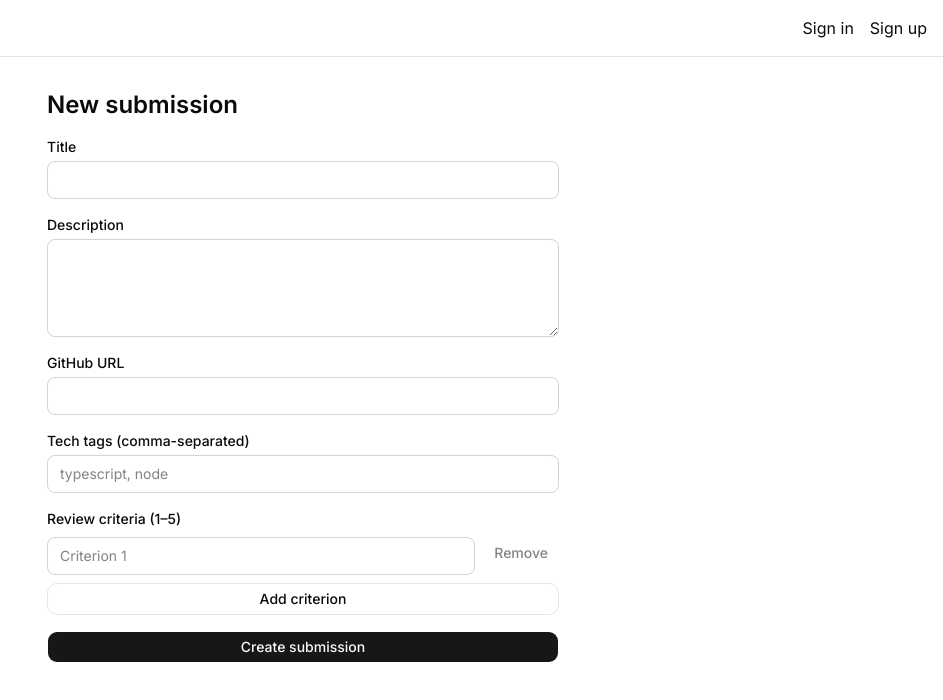
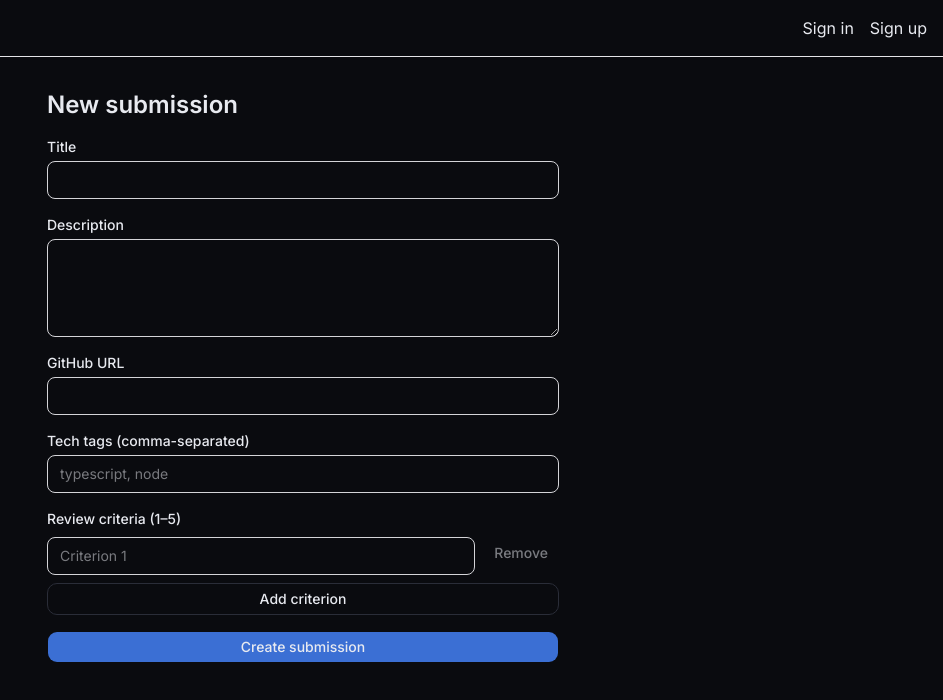
Before and after one commit to chanukinaveesha/codecritic, a Next.js app in the folder frontend/: page /submissions/new in a window 1280 px wide. Shown: the top 700 px of the page, without its empty margins (337-1280 px from the left). Built offline with nearby package versions, Linux system fonts and the light colour scheme; no server answers.

Commit message:
feat: update design tokens and shadow properties in globals.css

```diff
--- a/frontend/src/app/globals.css
+++ b/frontend/src/app/globals.css
@@ -39,48 +39,66 @@
   --color-popover: var(--popover);
   --color-card-foreground: var(--card-foreground);
   --color-card: var(--card);
-  --radius-sm: calc(var(--radius) * 0.6);
-  --radius-md: calc(var(--radius) * 0.8);
-  --radius-lg: var(--radius);
-  --radius-xl: calc(var(--radius) * 1.4);
-  --radius-2xl: calc(var(--radius) * 1.8);
-  --radius-3xl: calc(var(--radius) * 2.2);
-  --radius-4xl: calc(var(--radius) * 2.6);
+
+  --radius-xs: 0.25rem;
+  --radius-sm: 0.375rem;
+  --radius-md: 0.5rem;
+  --radius-lg: 0.625rem;
+  --radius-xl: 0.75rem;
+
+  --shadow-subtle: 0 1px 2px rgba(0, 0, 0, 0.4), 0 0 0 1px var(--border);
+  --shadow-soft: 0 4px 12px rgba(0, 0, 0, 0.45), 0 0 0 1px var(--border);
+  --shadow-surface: 0 12px 32px rgba(0, 0, 0, 0.55), 0 0 0 1px var(--border);
+  --shadow-glow: 0 0 0 3px rgba(59, 111, 212, 0.25);
+  --shadow-glow-accent: 0 0 0 3px rgba(139, 92, 246, 0.22);
+  --shadow-inset: inset 0 1px 0 rgba(255, 255, 255, 0.03);
 }
 
 :root {
-  --background: oklch(1 0 0);
-  --foreground: oklch(0.145 0 0);
-  --card: oklch(1 0 0);
-  --card-foreground: oklch(0.145 0 0);
-  --popover: oklch(1 0 0);
-  --popover-foreground: oklch(0.145 0 0);
-  --primary: oklch(0.205 0 0);
-  --primary-foreground: oklch(0.985 0 0);
-  --secondary: oklch(0.97 0 0);
-  --secondary-foreground: oklch(0.205 0 0);
-  --muted: oklch(0.97 0 0);
-  --muted-foreground: oklch(0.556 0 0);
-  --accent: oklch(0.97 0 0);
-  --accent-foreground: oklch(0.205 0 0);
-  --destructive: oklch(0.577 0.245 27.325);
-  --border: oklch(0.922 0 0);
-  --input: oklch(0.922 0 0);
-  --ring: oklch(0.708 0 0);
-  --chart-1: oklch(0.87 0 0);
-  --chart-2: oklch(0.556 0 0);
-  --chart-3: oklch(0.439 0 0);
-  --chart-4: oklch(0.371 0 0);
-  --chart-5: oklch(0.269 0 0);
-  --radius: 0.625rem;
-  --sidebar: oklch(0.985 0 0);
-  --sidebar-foreground: oklch(0.145 0 0);
-  --sidebar-primary: oklch(0.205 0 0);
-  --sidebar-primary-foreground: oklch(0.985 0 0);
-  --sidebar-accent: oklch(0.97 0 0);
-  --sidebar-accent-foreground: oklch(0.205 0 0);
-  --sidebar-border: oklch(0.922 0 0);
-  --sidebar-ring: oklch(0.708 0 0);
+  --background: #0a0b0f;
+  --foreground: #e8eaf0;
+  --card: #20222c;
+  --card-foreground: #e8eaf0;
+  --popover: #252732;
+  --popover-foreground: #e8eaf0;
+  --primary: #3b6fd4;
+  --primary-foreground: #e8eaf0;
+  --secondary: #20222c;
+  --secondary-foreground: #e8eaf0;
+  --muted: #1c1e27;
+  --muted-foreground: #6b7284;
+  --accent: #181a22;
+  --accent-foreground: #e8eaf0;
+  --destructive: #ef4444;
+  --border: #2a2d38;
+  --input: #3a3e4d;
+  --ring: #3b6fd4;
+  --sidebar: #0d0f14;
+  --sidebar-foreground: #e8eaf0;
+  --sidebar-primary: #3b6fd4;
+  --sidebar-primary-foreground: #e8eaf0;
+  --sidebar-accent: #181a22;
+  --sidebar-accent-foreground: #e8eaf0;
+  --sidebar-border: #1f212a;
+  --sidebar-ring: #3b6fd4;
+
+  /* Design-system tokens not yet wired to a shadcn slot — available
+     directly via bg-[var(--ds-color-success)] etc. until a real use
+     for a sidebar, status badges, or diffs shows up */
+  --ds-color-accent: #8b5cf6;
+  --ds-color-accent-soft: rgba(139, 92, 246, 0.1);
+  --ds-color-accent-border: rgba(139, 92, 246, 0.24);
+  --ds-color-success: #22c55e;
+  --ds-color-success-soft: rgba(34, 197, 94, 0.1);
+  --ds-color-warning: #f59e0b;
+  --ds-color-warning-soft: rgba(245, 158, 11, 0.1);
+  --ds-color-error: #ef4444;
+  --ds-color-error-soft: rgba(239, 68, 68, 0.1);
+  --ds-color-info: #4d8fd6;
+  --ds-color-info-soft: rgba(77, 143, 214, 0.1);
+  --ds-motion-duration-fast: 120ms;
+  --ds-motion-duration-medium: 180ms;
+  --ds-motion-ease-standard: cubic-bezier(0.22, 1, 0.36, 1);
 }
 
 .dark {
```
